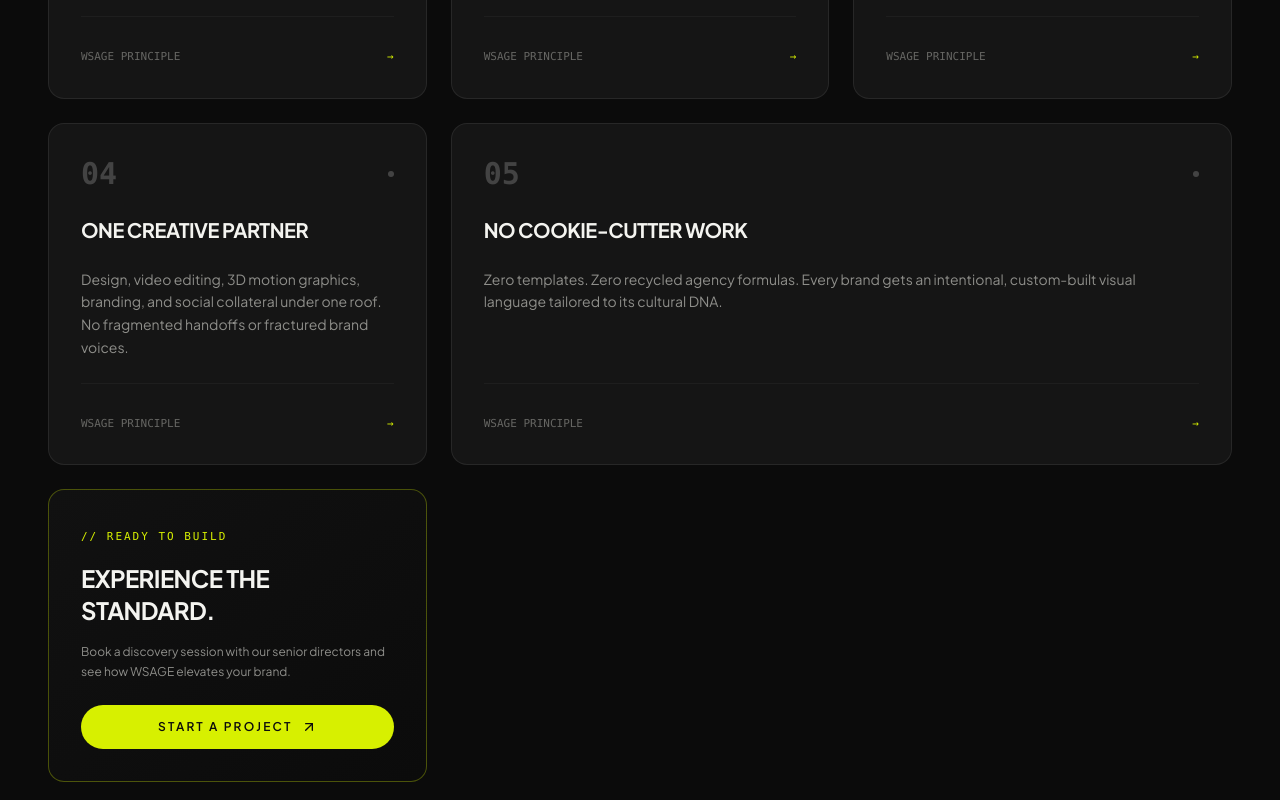
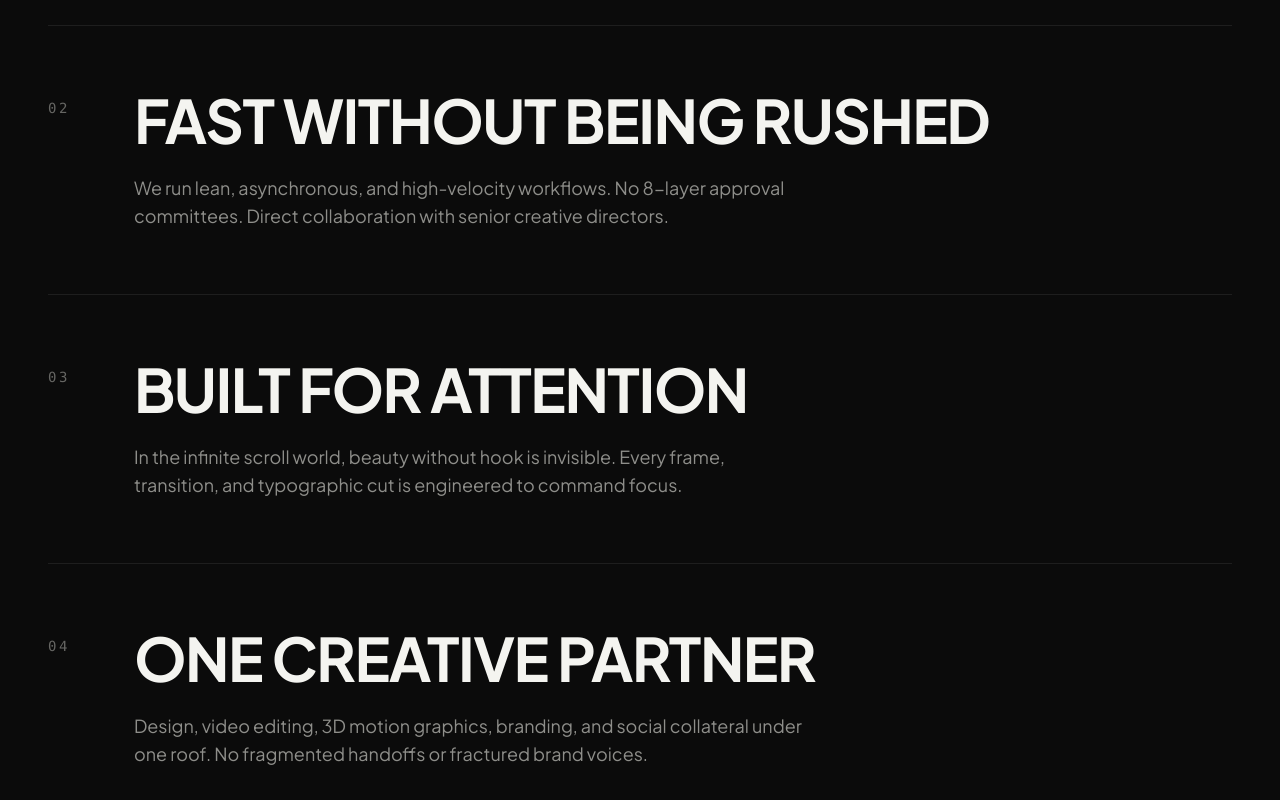
Before and after one commit to Hitarth0604/w-sage, a React (Vite) app: page / in a window 1280 px wide. Shown: the part 6840-7640 px from the top of the page. Built offline with nearby package versions, Linux system fonts and the light colour scheme; a web font is replaced by a local one.

Commit message:
Final PRD Polish: Why WSAGE section conversion to editorial statements

```diff
--- a/src/components/WhyWsage.tsx
+++ b/src/components/WhyWsage.tsx
@@ -30,66 +30,26 @@ export const WhyWsage: React.FC<WhyWsageProps> = ({ onStartProject }) => {
         </p>
       </div>
 
-      {/* 5 Core Principles Grid */}
-      <div className="grid grid-cols-1 md:grid-cols-2 lg:grid-cols-3 gap-6">
-        {PRINCIPLES.map((item, idx) => {
-          // Span 2 columns on the last card for balanced layout
-          const isWide = idx === 4;
-
-          return (
+      {/* Editorial Statements List */}
+      <div className="flex flex-col border-t border-white/[0.12]">
+        {PRINCIPLES.map((item) => (
           <div
             key={item.number}
-              className={`p-8 rounded-2xl bg-card border border-white/[0.08] hover:border-accent/40 transition-all duration-300 flex flex-col justify-between group ${
-                isWide ? 'lg:col-span-2' : ''
-              }`}
+            className="group py-12 md:py-16 border-b border-white/[0.08] flex flex-col md:flex-row gap-6 md:gap-16 items-start"
           >
-              <div className="space-y-6">
-                <div className="flex items-center justify-between">
-                  <span className="text-3xl font-extrabold font-mono text-white/20 group-hover:text-accent transition-colors duration-300">
+            <span className="text-sm font-mono tracking-widest text-text-muted mt-2 shrink-0">
               {item.number}
             </span>
-                  <span className="w-1.5 h-1.5 rounded-full bg-white/20 group-hover:bg-accent group-hover:scale-150 transition-all duration-300" />
-                </div>
-
-                <h3 className="text-xl font-bold uppercase tracking-tight text-text-primary group-hover:text-accent transition-colors duration-300">
+            <div className="flex-1">
+              <h3 className="text-3xl sm:text-5xl md:text-6xl font-bold uppercase tracking-tight text-text-primary group-hover:text-accent transition-colors duration-300">
                 {item.title}
               </h3>
-
-                <p className="text-sm text-text-secondary leading-relaxed font-normal">
+              <p className="text-base md:text-lg text-text-secondary mt-6 max-w-2xl font-normal leading-relaxed">
                 {item.description}
               </p>
             </div>
-
-              <div className="pt-8 mt-6 border-t border-white/[0.04] flex items-center justify-between text-[11px] font-mono text-text-muted">
-                <span>WSAGE PRINCIPLE</span>
-                <span className="group-hover:translate-x-1 transition-transform text-accent">→</span>
           </div>
-            </div>
-          );
-        })}
-
-        {/* Agency CTA Card */}
-        <div className="p-8 rounded-2xl bg-gradient-to-br from-surface to-canvas border border-accent/30 flex flex-col justify-between group">
-          <div className="space-y-4">
-            <span className="text-[11px] font-mono tracking-widest text-accent uppercase">
-              // READY TO BUILD
-            </span>
-            <h3 className="text-2xl font-bold uppercase tracking-tight text-text-primary">
-              EXPERIENCE THE STANDARD.
-            </h3>
-            <p className="text-xs text-text-secondary leading-relaxed">
-              Book a discovery session with our senior directors and see how WSAGE elevates your brand.
-            </p>
-          </div>
-
-          <button
-            onClick={onStartProject}
-            className="mt-6 w-full py-3.5 rounded-full bg-accent text-canvas text-xs font-semibold tracking-widest uppercase flex items-center justify-center gap-2 hover:bg-white transition-colors"
-          >
-            <span>START A PROJECT</span>
-            <ArrowUpRight className="w-4 h-4" />
-          </button>
-        </div>
+        ))}
       </div>
     </section>
   );
```
Lines whose indentation alone changed are shown as unchanged.
